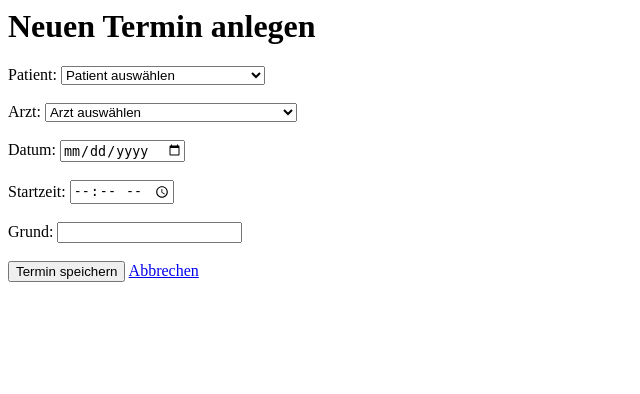
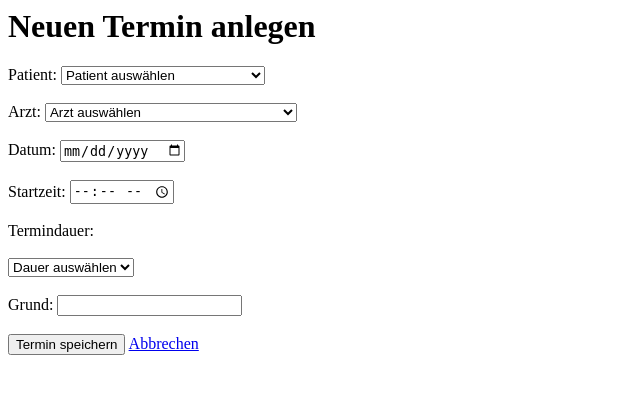
Before and after one commit to Johanna149/Patientenverwaltung, a PHP site: page /termin_anlegen.php in a window 1280 px wide. Shown: the top 394 px of the page, without its empty margins (0-640 px from the left). Run offline with PHP 8.4, Linux system fonts and the light colour scheme; tables that the repository leaves empty or names only in its code hold one stand-in row (values such as "Sample post"); a stand-in replaces the project's code that opens the database connection.

Commit message:
Termin anlegen hinzufügen

```diff
--- a/src/termin_anlegen.php
+++ b/src/termin_anlegen.php
@@ -19,55 +19,98 @@ $aerzte = $stmt->fetchAll();
 
 $fehler = '';
 
-// Wenn das Formular abgeschickt (POST) wurde, die Daten verarbeiten
+// Erlaubte Termindauern
+$erlaubteDauern = [15, 30, 45, 60];
+
+// Wenn das Formular abgeschickt wurde
 if ($_SERVER['REQUEST_METHOD'] === 'POST') {
-    $datum = $_POST['datum'];
-    $uhrzeit = $_POST['uhrzeit'];
-    $grund = trim($_POST['grund']);
-    $patient_sv = $_POST['patient_sv'];
-    $arzt_id = $_POST['arzt_id'];
 
-    //wenn nicht alle Felder ausgefüllt werden bei der Termineingabe, dann soll eine Fehlermeldung kommen
+    $datum = $_POST['datum'] ?? '';
+    $uhrzeit = $_POST['uhrzeit'] ?? '';
+    $grund = trim($_POST['grund'] ?? '');
+    $patient_sv = $_POST['patient_sv'] ?? '';
+    $arzt_id = $_POST['arzt_id'] ?? '';
+    $dauer = $_POST['dauer'] ?? '';
+
+    // Überprüfen, ob alle Felder ausgefüllt wurden
     if (
         $datum === '' ||
         $uhrzeit === '' ||
         $grund === '' ||
         $patient_sv === '' ||
-        $arzt_id === ''
+        $arzt_id === '' ||
+        $dauer === ''
     ) {
         $fehler = 'Bitte alle Felder ausfüllen.';
 
-    //wenn alle nötigen Felder ausgefüllt wurden, dann wird ein Termin in der Datenbank gespeichert
-    //wenn Speicherung abgeschlossen -> weiterleitung auf termine.php
+    // Überprüfen, ob eine erlaubte Termindauer ausgewählt wurde
+    } elseif (!in_array((int)$dauer, $erlaubteDauern, true)) {
+
+        $fehler = 'Bitte eine gültige Termindauer auswählen.';
+
     } else {
+
+        // F4: Prüfen, ob sich Termine überschneiden
+
         $sql = "
-            INSERT INTO termin
-            (datum, uhrzeit, grund, patient_sv, arzt_id)
-            VALUES
-            (:datum, :uhrzeit, :grund, :patient_sv, :arzt_id)
+            SELECT COUNT(*)
+            FROM termin
+            WHERE datum = :datum
+            AND arzt_id = :arzt_id
+            AND (
+                uhrzeit < :neues_ende
+                AND ADDTIME(uhrzeit, SEC_TO_TIME(dauer * 60)) > :neue_uhrzeit
+            )
         ";
 
         $stmt = $pdo->prepare($sql);
 
-        //F4: keine Doppelbuchung von Terminen zulassen
-        try {
+        // Endzeit des neuen Termins berechnen
+        $neuesEnde = date(
+            'H:i:s',
+            strtotime($uhrzeit) + ((int)$dauer * 60)
+        );
+
+        $stmt->execute([
+            ':datum' => $datum,
+            ':arzt_id' => $arzt_id,
+            ':neues_ende' => $neuesEnde,
+            ':neue_uhrzeit' => $uhrzeit
+
+        ]);
+
+        $anzahl = $stmt->fetchColumn();
+
+        // Wenn sich Termine überschneiden
+        if ($anzahl > 0) {
+
+            $fehler = 'Fehler: Dieser Arzt hat zu dieser Zeit bereits einen Termin.';
+
+        } else {
+
+            // Wenn kein Termin überschneidet, neuen Termin speichern
+
+            $sql = "
+                INSERT INTO termin
+                (datum, uhrzeit, dauer, grund, patient_sv, arzt_id)
+                VALUES
+                (:datum, :uhrzeit, :dauer, :grund, :patient_sv, :arzt_id)
+            ";
+
+            $stmt = $pdo->prepare($sql);
+
             $stmt->execute([
                 ':datum' => $datum,
                 ':uhrzeit' => $uhrzeit,
+                ':dauer' => (int)$dauer,
                 ':grund' => $grund,
                 ':patient_sv' => $patient_sv,
                 ':arzt_id' => $arzt_id
             ]);
 
+            // Weiterleitung zur Terminübersicht
             header('Location: termine.php');
             exit;
-
-        } catch (PDOException $e) {
-            if ($e->getCode() === '23000') {
-                $fehler = 'Fehler: Dieser Arzt hat zu dieser Zeit bereits einen Termin.';
-            } else {
-                throw $e;
-            }
         }
     }
 }
@@ -120,6 +163,18 @@ if ($_SERVER['REQUEST_METHOD'] === 'POST') {
     <input type="time" name="uhrzeit" required>
 
     <br><br>
+    <label>Termindauer:</label>
+
+    <br><br>
+<select name="dauer" required>
+    <option value="">Dauer auswählen</option>
+    <option value="15">15 Minuten</option>
+    <option value="30">30 Minuten</option>
+    <option value="45">45 Minuten</option>
+    <option value="60">60 Minuten</option>
+</select>
+
+<br><br>
 
     <label>Grund:</label>
     <input type="text" name="grund" maxlength="255" required>
```
